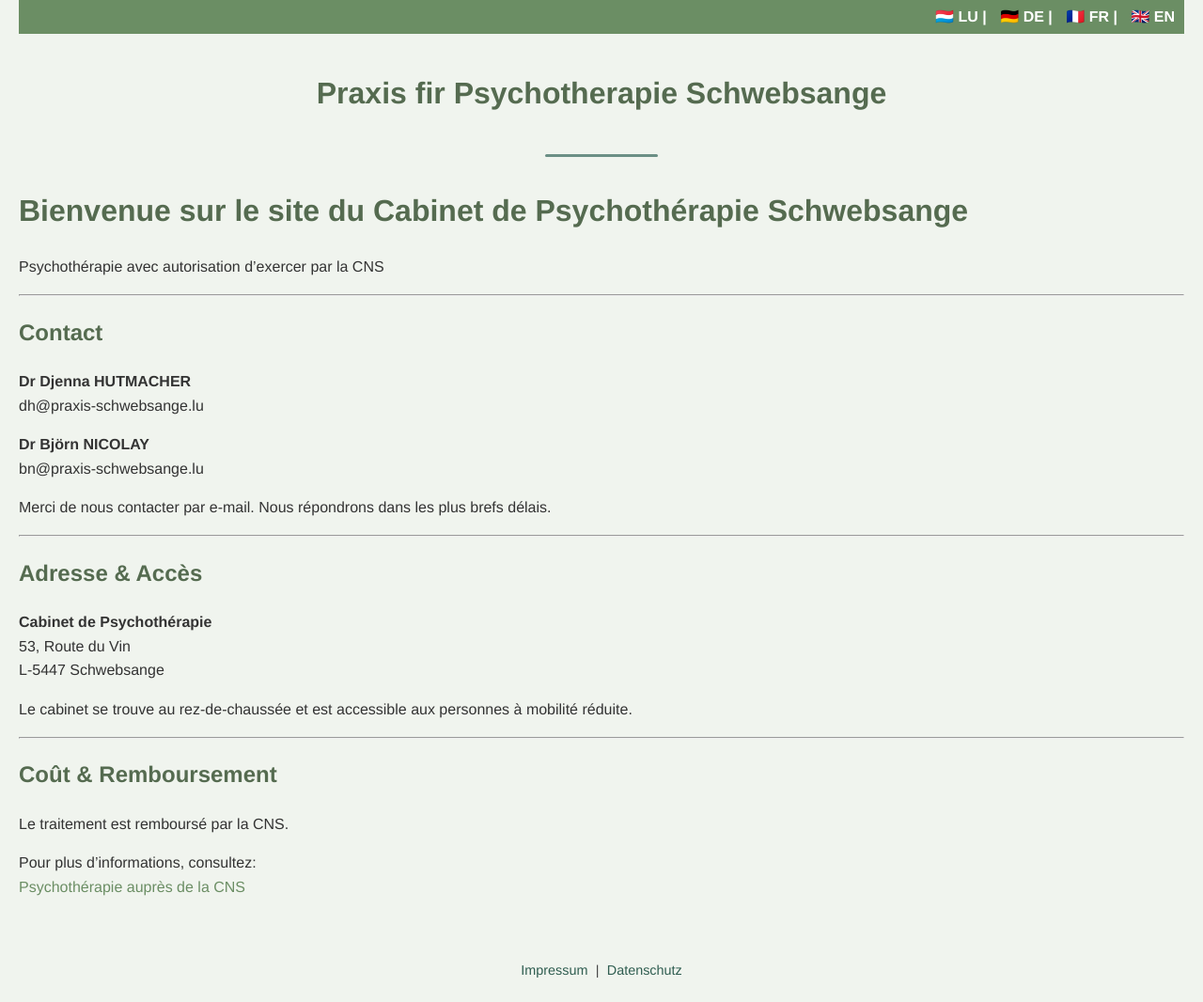
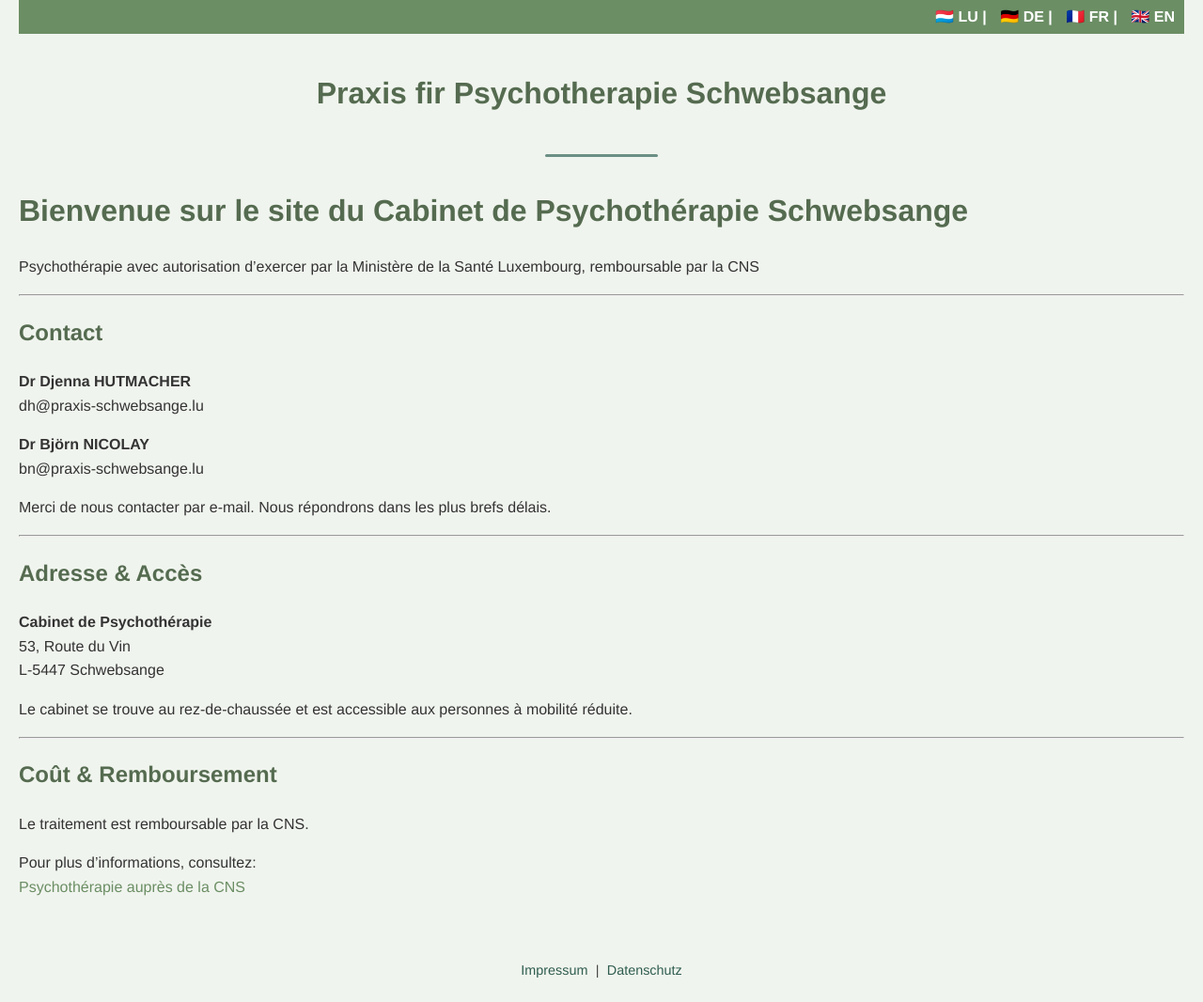
Before and after one commit to bjoernbrightside/praxis-schwebsange, a Jekyll site: the page built from fr/index.md, in a window 1280 px wide. Shown: the whole page at 94% size. Built offline with Jekyll 4.4.1, drawn with Linux system fonts in a browser that asks for light colours; our own code applies the rules of GitHub Pages for plain Markdown files.

Commit message:
Update index.md

```diff
--- a/fr/index.md
+++ b/fr/index.md
@@ -5,7 +5,7 @@ lang: fr
 
 # Bienvenue sur le site du Cabinet de Psychothérapie Schwebsange
 
-Psychothérapie avec autorisation d’exercer par la CNS
+Psychothérapie avec autorisation d’exercer par la Ministère de la Santé Luxembourg, remboursable par la CNS
 
 ---
 
@@ -33,7 +33,7 @@ Le cabinet se trouve au rez-de-chaussée et est accessible aux personnes à mobi
 
 ## Coût & Remboursement
 
-Le traitement est remboursé par la CNS.
+Le traitement est remboursable par la CNS.
 
 Pour plus d’informations, consultez:
 [Psychothérapie auprès de la CNS](https://cns.public.lu/fr/assure/remboursements/prestations-remboursees/prestations-medicales/psychotherapie.html)
```
